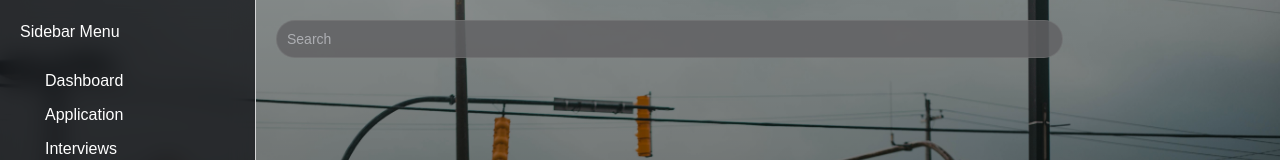
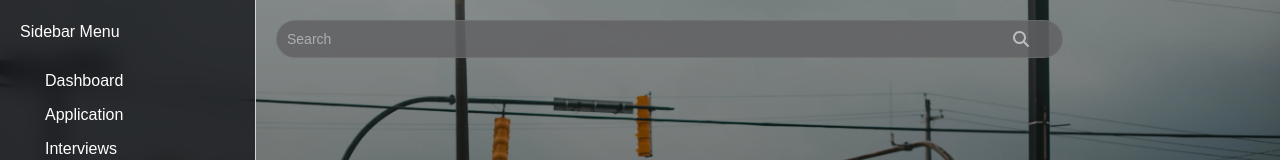
Before and after one commit to Geary-E/Job-Application-Tracker, a React (Vite) app in the folder frontend/: page /dashboard in a window 1280 px wide. Shown: the top 160 px of the page. Built offline with nearby package versions, Linux system fonts and the light colour scheme.

Commit message:
Added magnifying glass in search bar

```diff
--- a/frontend/package.json
+++ b/frontend/package.json
@@ -10,6 +10,11 @@
     "preview": "vite preview"
   },
   "dependencies": {
+    "@fortawesome/fontawesome-svg-core": "^7.1.0",
+    "@fortawesome/free-brands-svg-icons": "^7.1.0",
+    "@fortawesome/free-regular-svg-icons": "^7.1.0",
+    "@fortawesome/free-solid-svg-icons": "^7.1.0",
+    "@fortawesome/react-fontawesome": "^3.1.1",
     "axios": "^1.9.0",
     "react": "^19.1.0",
     "react-dom": "^19.1.0",
--- a/frontend/src/Dashboard.jsx
+++ b/frontend/src/Dashboard.jsx
@@ -1,4 +1,6 @@
 import Layout from './Layout';
+import { FontAwesomeIcon } from '@fortawesome/react-fontawesome'; {/* testing */}
+import { faMagnifyingGlass } from '@fortawesome/free-solid-svg-icons'
 import './styling/Dashboard.css';
 
 const Dashboard = () => {
@@ -27,7 +29,8 @@ const Dashboard = () => {
                     Dashboard */}
                     <div className="top-section">
                         {/* <div className="search-bar"> */}
-                            <input className="search-bar" type="text" placeholder="Search" />
+                             <span className="search-icon"><FontAwesomeIcon icon={faMagnifyingGlass} /></span>
+                            <input className="search-bar" type="search" placeholder="Search" />
                        {/* </div> */}
                         <div className="add-application-button"></div>
                     </div>
--- a/frontend/src/styling/Dashboard.css
+++ b/frontend/src/styling/Dashboard.css
@@ -71,6 +71,15 @@ body {
      color: rgba(244, 246, 251, 0.5);
 }
 
+.search-icon {
+    position: absolute;
+    left: 79%;
+    top: 5%;
+    transform: translateY(-50%);
+    color: rgba(244, 246, 251, 0.6);
+    pointer-events: none;
+}
+
 /*.search-input {
     padding: 2px 2px;
     cursor: pointer;
```
Also changed, not shown: 1 other file (tests, documents, lock files or other folders).
